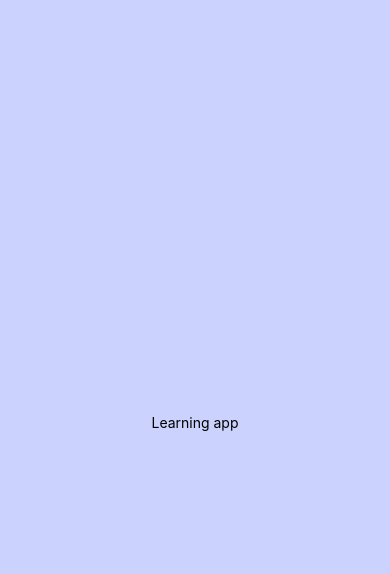
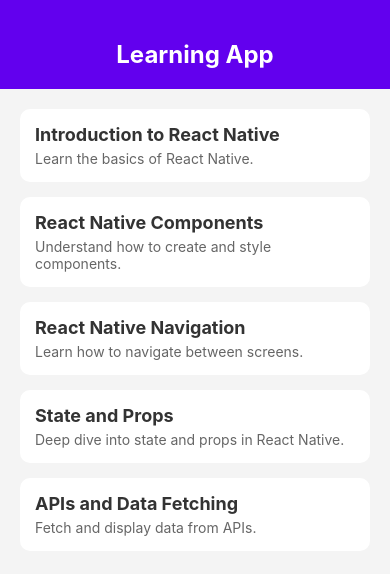
Before and after one commit to abhay9656/Learning_app, a React Native app: screen / in a window 390 px wide. Shown: the top 574 px of the page. Built offline with nearby package versions, Linux system fonts and the light colour scheme.

Commit message:
Update background color in App.jsx, add new dependencies in package.json, and refactor Home.jsx

```diff
--- a/App.jsx
+++ b/App.jsx
@@ -1,11 +1,13 @@
 import { StatusBar } from 'expo-status-bar';
 import { StyleSheet, Text, View } from 'react-native';
+import Home from './Screens/Home';
 
 export default function App() {
   return (
     <View style={styles.container}>
-      <Text>Learning app</Text>
-      <StatusBar style="auto" />
+
+      <Home />
+      {/* <StatusBar style="auto" /> */}
     </View>
   );
 }
--- a/Screens/Home.jsx
+++ b/Screens/Home.jsx
@@ -1,12 +1,73 @@
-import React from 'react'
-import { View } from 'react-native'
+import React from 'react';
+import { View, Text, ScrollView, TouchableOpacity, StyleSheet, StatusBar } from 'react-native';
 
-const Home = () => {
+// Dummy data for learning modules
+const modules = [
+  { id: 1, title: 'Introduction to React Native', description: 'Learn the basics of React Native.' },
+  { id: 2, title: 'React Native Components', description: 'Understand how to create and style components.' },
+  { id: 3, title: 'React Native Navigation', description: 'Learn how to navigate between screens.' },
+  { id: 4, title: 'State and Props', description: 'Deep dive into state and props in React Native.' },
+  { id: 5, title: 'APIs and Data Fetching', description: 'Fetch and display data from APIs.' },
+];
+
+export default function App() {
   return (
-    <View>
-      <Text>Home</Text>
+    <View style={styles.container}>
+      <StatusBar barStyle="light-content" />
+
+      {/* Header */}
+      <View style={styles.header}>
+        <Text style={styles.headerText}>Learning App</Text>
+      </View>
+
+      {/* Module List */}
+      <ScrollView contentContainerStyle={styles.moduleList}>
+        {modules.map((module) => (
+          <TouchableOpacity key={module.id} style={styles.moduleCard}>
+            <Text style={styles.moduleTitle}>{module.title}</Text>
+            <Text style={styles.moduleDescription}>{module.description}</Text>
+          </TouchableOpacity>
+        ))}
+      </ScrollView>
     </View>
-  )
+  );
 }
 
-export default Home
+// Stylesheet
+const styles = StyleSheet.create({
+  container: {
+    flex: 1,
+    backgroundColor: '#f4f4f4',
+  },
+  header: {
+    backgroundColor: '#6200EE',
+    padding: 20,
+    paddingTop: 40,
+    alignItems: 'center',
+  },
+  headerText: {
+    color: '#ffffff',
+    fontSize: 24,
+    fontWeight: 'bold',
+  },
+  moduleList: {
+    padding: 20,
+  },
+  moduleCard: {
+    backgroundColor: '#fff',
+    padding: 15,
+    borderRadius: 10,
+    marginBottom: 15,
+    elevation: 3,
+  },
+  moduleTitle: {
+    fontSize: 18,
+    fontWeight: 'bold',
+    color: '#333',
+  },
+  moduleDescription: {
+    fontSize: 14,
+    color: '#666',
+    marginTop: 5,
+  },
+});
--- a/package.json
+++ b/package.json
@@ -9,6 +9,8 @@
     "web": "expo start --web"
   },
   "dependencies": {
+    "@react-navigation/bottom-tabs": "^6.6.1",
+    "@react-navigation/drawer": "^6.7.2",
     "@react-navigation/native": "^6.1.18",
     "@react-navigation/native-stack": "^6.11.0",
     "expo": "~51.0.28",
@@ -16,6 +18,8 @@
     "react": "18.2.0",
     "react-native": "0.74.5",
     "react-native-paper": "^5.12.5",
+    "react-native-safe-area-context": "4.10.5",
+    "react-native-screens": "3.31.1",
     "react-native-vector-icons": "^10.2.0"
   },
   "devDependencies": {
```
Also changed, not shown: 1 other file (tests, documents, lock files or other folders).
